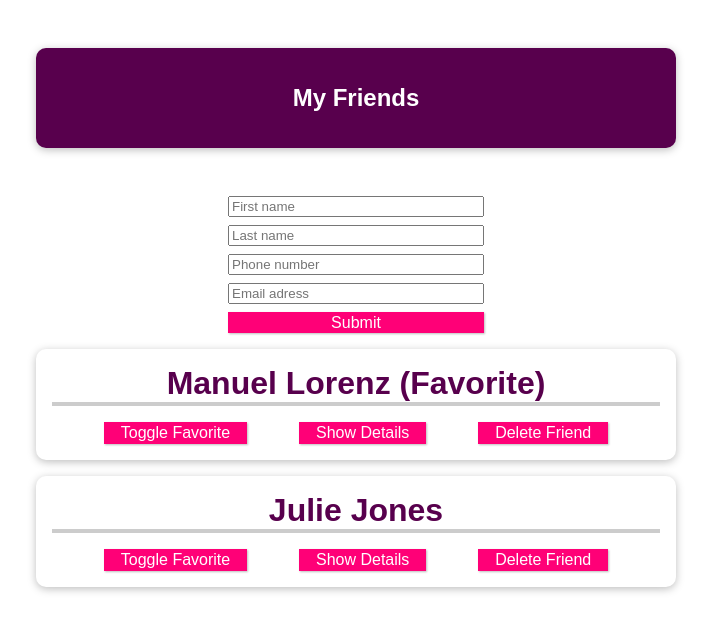
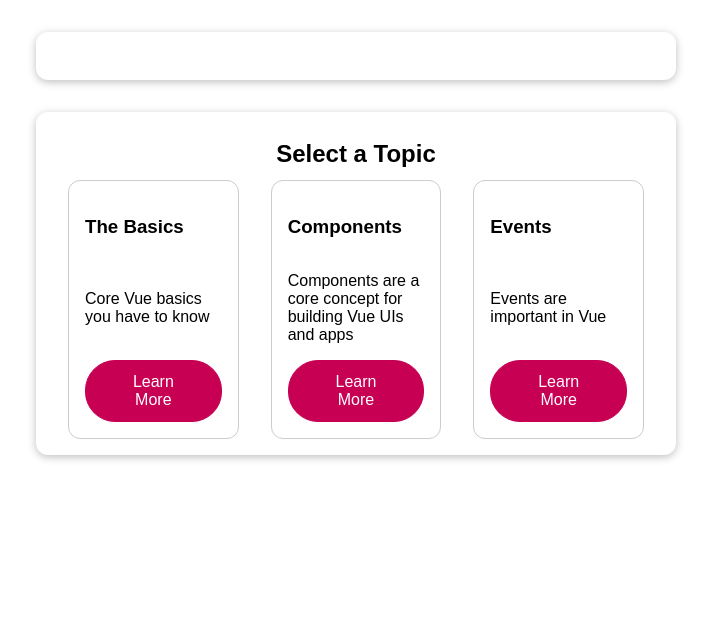
Before and after one commit to leonardpaulus/vue-first-app, a Vue app: page / in a window 1280 px wide. Shown: the top 632 px of the page, without its empty margins (284-995 px from the left). Built offline with nearby package versions, Linux system fonts and the light colour scheme.

Commit message:
✨ Add knowledge

```diff
--- a/public/index.html
+++ b/public/index.html
@@ -1,15 +1,19 @@
 <!DOCTYPE html>
-<html lang="">
+<html lang="en">
   <head>
-    <meta charset="utf-8">
-    <meta http-equiv="X-UA-Compatible" content="IE=edge">
-    <meta name="viewport" content="width=device-width,initial-scale=1.0">
-    <link rel="icon" href="<%= BASE_URL %>favicon.ico">
+    <meta charset="utf-8" />
+    <meta http-equiv="X-UA-Compatible" content="IE=edge" />
+    <meta name="viewport" content="width=device-width,initial-scale=1.0" />
+    <link rel="icon" href="<%= BASE_URL %>favicon.ico" />
     <title><%= htmlWebpackPlugin.options.title %></title>
   </head>
   <body>
     <noscript>
-      <strong>We're sorry but <%= htmlWebpackPlugin.options.title %> doesn't work properly without JavaScript enabled. Please enable it to continue.</strong>
+      <strong
+        >We're sorry but <%= htmlWebpackPlugin.options.title %> doesn't work
+        properly without JavaScript enabled. Please enable it to
+        continue.</strong
+      >
     </noscript>
     <div id="app"></div>
     <!-- built files will be auto injected -->
--- a/src/App.vue
+++ b/src/App.vue
@@ -1,59 +1,59 @@
 <template>
-  <section>
-    <header><h1>My Friends</h1></header>
-    <new-friend @post-friend="addFriendToFriends"></new-friend>
-    <ul>
-      <friend-contact
-        v-for="friend in friends"
-        :key="friend.id"
-        :id="friend.id"
-        :name="friend.name"
-        :phone-number="friend.phone"
-        :email-adress="friend.email"
-        :is-favorite="friend.isFavorite"
-        @toggle-favorite="toggleFavoriteStatus"
-        @delete-friend="deleteFriend"
-      ></friend-contact>
-    </ul>
-  </section>
+  <div>
+    <active-element
+      :topic-title="activeTopic && activeTopic.title"
+      :text="activeTopic && activeTopic.fullText"
+    ></active-element>
+    <knowledge-base></knowledge-base>
+  </div>
 </template>
 
 <script>
 export default {
   data() {
     return {
-      detailsAreVisible: false,
-      friends: [
+      topics: [
         {
-          id: "manuel",
-          name: "Manuel Lorenz",
-          phone: "12312412341",
-          email: "manuel@localhost.com",
-          isFavorite: true,
+          id: "basics",
+          title: "The Basics",
+          description: "Core Vue basics you have to know",
+          fullText:
+            "Vue is a great framework and it has a couple of key concepts: Data binding, events, components and reactivity - that should tell you something!",
         },
         {
-          id: "julie",
-          name: "Julie Jones",
-          phone: "8932419123",
-          email: "julie@localhost.com",
-          isFavorite: false,
+          id: "components",
+          title: "Components",
+          description:
+            "Components are a core concept for building Vue UIs and apps",
+          fullText:
+            "With components, you can split logic (and markup) into separate building blocks and then combine those building blocks (and re-use them) to build powerful user interfaces.",
         },
       ],
+      activeTopic: null,
+    };
+  },
+  provide() {
+    return {
+      topics: this.topics,
+      selectTopic: this.activateTopic,
     };
   },
   methods: {
-    toggleFavoriteStatus(friendId) {
-      const identifiedFriend = this.friends.find(
-        (friend) => friend.id === friendId
-      );
-      identifiedFriend.isFavorite = !identifiedFriend.isFavorite;
+    activateTopic(topicId) {
+      this.activeTopic = this.topics.find((topic) => topic.id === topicId);
     },
-    addFriendToFriends(friend) {
-      this.friends.push(friend);
-    },
-    deleteFriend(friendId) {
-      this.friends = this.friends.filter((friend) => friend.id !== friendId);
-    },
+  },
+  mounted() {
+    setTimeout(
+      () =>
+        this.topics.push({
+          id: "events",
+          title: "Events",
+          description: "Events are important in Vue",
+          fullText: "Events allow you to trigger code on demand!",
+        }),
+      3000
+    );
   },
 };
 </script>
@@ -62,69 +62,57 @@
 * {
   box-sizing: border-box;
 }
-
 html {
-  font-family: "Jost", sans-serif;
+  font-family: sans-serif;
 }
-
 body {
   margin: 0;
 }
-
-header {
+section {
   box-shadow: 0 2px 8px rgba(0, 0, 0, 0.26);
-  margin: 3rem auto;
-  border-radius: 10px;
+  margin: 2rem auto;
+  max-width: 40rem;
   padding: 1rem;
-  background-color: #58004d;
-  color: white;
-  text-align: center;
-  width: 90%;
-  max-width: 40rem;
+  border-radius: 12px;
 }
 
-#app ul {
+ul {
+  list-style: none;
   margin: 0;
   padding: 0;
-  list-style: none;
+  display: flex;
+  justify-content: center;
 }
 
-#app li {
-  box-shadow: 0 2px 8px rgba(0, 0, 0, 0.26);
-  margin: 1rem auto;
-  border-radius: 10px;
+li {
+  border-radius: 12px;
+  border: 1px solid #ccc;
   padding: 1rem;
-  text-align: center;
-  width: 90%;
-  max-width: 40rem;
+  width: 15rem;
+  margin: 0 1rem;
+  display: flex;
+  flex-direction: column;
+  justify-content: space-between;
 }
 
-#app h2 {
-  font-size: 2rem;
-  border-bottom: 4px solid #ccc;
-  color: #58004d;
-  margin: 0 0 1rem 0;
+h2 {
+  margin: 0.75rem 0;
+  text-align: center;
 }
 
-#app button,
-.button {
+button {
   font: inherit;
+  border: 1px solid #c70053;
+  background-color: #c70053;
+  color: white;
+  padding: 0.75rem 2rem;
+  border-radius: 30px;
   cursor: pointer;
-  border: 1px solid #ff0077;
-  background-color: #ff0077;
-  color: white;
-  padding: 0.05rem 1rem;
-  box-shadow: 1px 1px 2px rgba(0, 0, 0, 0.26);
 }
 
-#app button:hover,
-#app button:active {
-  background-color: #ec3169;
-  border-color: #ec3169;
-  box-shadow: 1px 1px 4px rgba(0, 0, 0, 0.26);
-}
-.buttons {
-  display: flex;
-  justify-content: space-evenly;
+button:hover,
+button:active {
+  background-color: #e24d8b;
+  border-color: #e24d8b;
 }
 </style>
--- /dev/null
+++ b/src/components/ActiveElement.vue
@@ -0,0 +1,12 @@
+<template>
+  <section>
+    <h2>{{ topicTitle }}</h2>
+    <p>{{ text }}</p>
+  </section>
+</template>
+
+<script>
+export default {
+  props: ['topicTitle', 'text'],
+};
+</script>
--- a/src/components/FriendContact.vue
+++ /dev/null
@@ -1,60 +0,0 @@
-<template>
-  <li>
-    <h2>{{ name }} {{ isFavorite ? "(Favorite)" : "" }}</h2>
-    <div class="buttons">
-      <button @click="toggleFavorite">Toggle Favorite</button>
-      <button @click="toggleDetails">
-        {{ detailsAreVisible ? "Hide" : "Show" }} Details
-      </button>
-      <button @click="deleteFriend">Delete Friend</button>
-    </div>
-    <ul v-if="detailsAreVisible">
-      <li><strong>Phone:</strong>{{ phoneNumber }}</li>
-      <li><strong>E-Mail:</strong>{{ emailAdress }}</li>
-    </ul>
-  </li>
-</template>
-
-<script>
-export default {
-  props: {
-    id: {
-      type: String,
-      required: true,
-    },
-    name: {
-      type: String,
-      required: true,
-    },
-    phoneNumber: {
-      type: String,
-      required: true,
-    },
-    emailAdress: {
-      type: String,
-      required: true,
-    },
-    isFavorite: {
-      type: Boolean,
-      required: true,
-    },
-  },
-  emits: ["toggle-favorite", "delete-friend"],
-  data() {
-    return {
-      detailsAreVisible: false,
-    };
-  },
-  methods: {
-    toggleDetails() {
-      this.detailsAreVisible = !this.detailsAreVisible;
-    },
-    toggleFavorite() {
-      this.$emit("toggle-favorite", this.id);
-    },
-    deleteFriend() {
-      this.$emit("delete-friend", this.id);
-    },
-  },
-};
-</script>
--- /dev/null
+++ b/src/components/KnowledgeBase.vue
@@ -0,0 +1,12 @@
+<template>
+  <section>
+    <h2>Select a Topic</h2>
+    <knowledge-grid
+      @select-topic="$emit('select-topic', $event)"
+    ></knowledge-grid>
+  </section>
+</template>
+
+<script>
+export default {};
+</script>
--- /dev/null
+++ b/src/components/KnowledgeElement.vue
@@ -0,0 +1,15 @@
+<template>
+  <li>
+    <h3>{{ topicName }}</h3>
+    <p>{{ description }}</p>
+    <button @click="selectTopic(id)">Learn More</button>
+  </li>
+</template>
+
+<script>
+export default {
+  inject: ["selectTopic"],
+  props: ["id", "topicName", "description"],
+  emits: ["select-topic"],
+};
+</script>
--- /dev/null
+++ b/src/components/KnowledgeGrid.vue
@@ -0,0 +1,18 @@
+<template>
+  <ul>
+    <knowledge-element
+      v-for="topic in topics"
+      :key="topic.id"
+      :id="topic.id"
+      :topic-name="topic.title"
+      :description="topic.description"
+    ></knowledge-element>
+  </ul>
+</template>
+
+<script>
+export default {
+  inject: ["topics"],
+  emits: ["select-topic"],
+};
+</script>
--- a/src/components/NewFriend.vue
+++ /dev/null
@@ -1,65 +0,0 @@
-<template>
-  <form class="newFriendForm" @submit.prevent="handleSubmit">
-    <input type="text" placeholder="First name" v-model="firstname" />
-    <input type="text" placeholder="Last name" v-model="lastname" />
-    <input type="text" placeholder="Phone number" v-model="phone" />
-    <input type="text" placeholder="Email adress" v-model="email" />
-    <input class="button" type="submit" />
-  </form>
-</template>
-
-<script>
-export default {
-  data() {
-    return {
-      firstname: "",
-      lastname: "",
-      phone: "",
-      email: "",
-      friend: {
-        id: "",
-        name: "",
-        phone: "",
-        email: "",
-        isFavorite: false,
-      },
-    };
-  },
-  emits: ["post-friend"],
-  methods: {
-    handleSubmit() {
-      this.friend.name = this.firstname + " " + this.lastname;
-      this.friend.id = this.firstname;
-      this.friend.phone = this.phone;
-      this.friend.email = this.email;
-      this.postNewFriend();
-    },
-    postNewFriend() {
-      this.$emit("post-friend", this.friend);
-      this.resetFriendToPost();
-    },
-    resetFriendToPost() {
-      this.friend = {
-        id: "",
-        name: "",
-        phone: "",
-        email: "",
-        isFavorite: false,
-      };
-      this.firstname = "";
-      this.lastname = "";
-      this.phone = "";
-      this.email = "";
-    },
-  },
-};
-</script>
-
-<style>
-.newFriendForm {
-  display: grid;
-  width: 20%;
-  margin: 0 auto;
-  row-gap: 0.5rem;
-}
-</style>
```
Also changed, not shown: public/package.json (added, +26 -0 lines), src/main.js (+12 -7 lines), test.js (added, +21 -0 lines), 1 other file (tests, documents, lock files or other folders).
